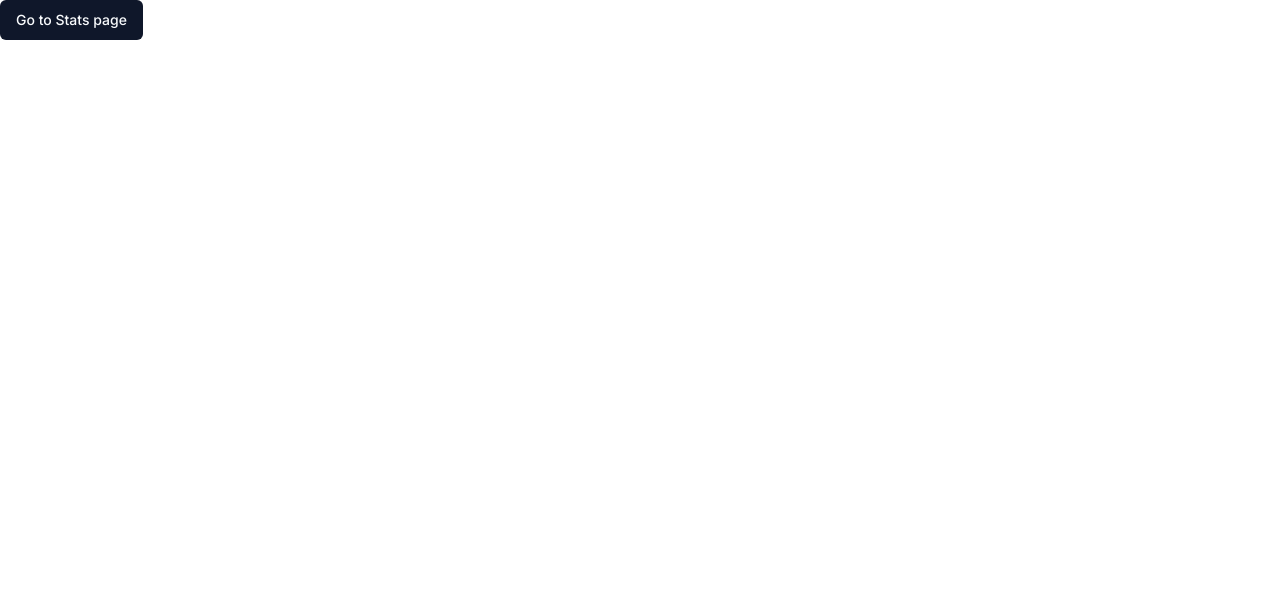
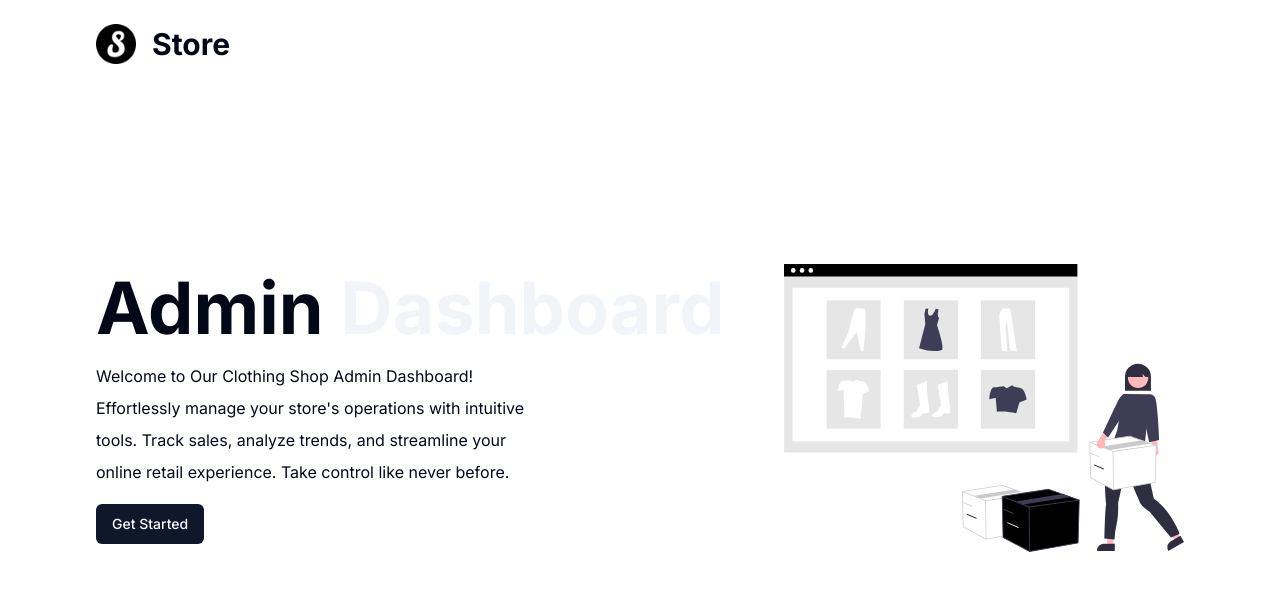
Before and after one commit to schndra/next-store-admin, a Next.js app: page / in a window 1280 px wide. Shown: the top 590 px of the page. Built offline with nearby package versions, Linux system fonts and the light colour scheme.

Commit message:
feat: complete landing page

```diff
--- a/app/page.tsx
+++ b/app/page.tsx
@@ -1,13 +1,37 @@
 import { Button } from "@/components/ui/button";
 import { Camera, Mail } from "lucide-react";
+import Image from "next/image";
 import Link from "next/link";
+import LandingImg from "@/assets/web_shopping.svg";
+import Logo from "@/assets/logo.png";
 
 export default function Home() {
   return (
     <main>
-      <Button asChild>
+      <header className="max-w-6xl mx-auto px-4 sm:px-8 py-6 flex gap-x-4 items-center">
+        <Image src={Logo} alt="logo" className="w-10 h-10" />
+        <h1 className="capitalize text-3xl md:text-3xl font-bold">Store</h1>
+      </header>
+      <section className="max-w-6xl mx-auto px-4 sm:px-8 h-screen -mt-20 grid lg:grid-cols-[1fr,400px] items-center">
+        <div>
+          <h1 className="capitalize text-4xl md:text-7xl font-bold">
+            admin <span className="text-secondary">Dashboard</span>
+          </h1>
+          <p className="leading-loose max-w-md mt-4">
+            Welcome to Our Clothing Shop Admin Dashboard! Effortlessly manage
+            your store&apos;s operations with intuitive tools. Track sales,
+            analyze trends, and streamline your online retail experience. Take
+            control like never before.
+          </p>
+          <Button asChild className="mt-4">
+            <Link href="/stats">Get Started</Link>
+          </Button>
+        </div>
+        <Image src={LandingImg} alt="landing" className="hidden lg:block" />
+      </section>
+      {/* <Button asChild>
         <Link href="/stats">Go to Stats page</Link>
-      </Button>
+      </Button> */}
     </main>
   );
 }
```
Also changed, not shown: assets/web_shopping.svg (added).
